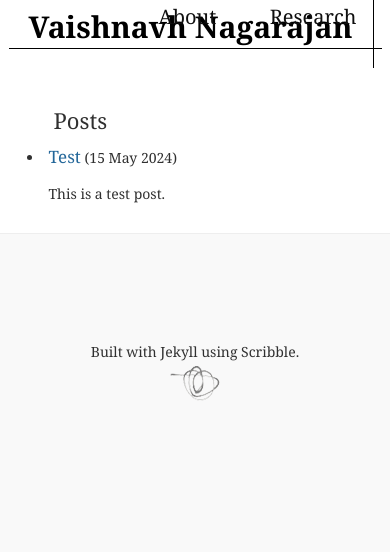
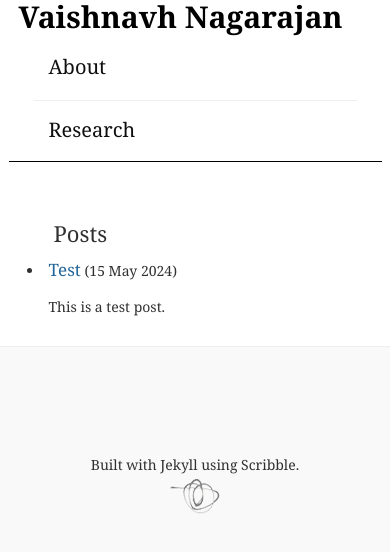
Before and after one commit to vaishnavh/vaishnavh.github.io, a plain HTML site: page blog/index.html in a window 390 px wide. Shown: the top 552 px of the page. Drawn offline with Linux system fonts and the light colour scheme; a web font is replaced by a local one.

Commit message:
Edited responsiveness

```diff
--- a/stylesheets/style.css
+++ b/stylesheets/style.css
@@ -500,8 +500,29 @@ li { padding: 0 5px;  margin-left: 20px;}
     flex-direction: column; /* Make it vertical on smaller screens */
     align-items: stretch; /* Take up full width of the screen */
   }
-  .navigation-item {
-    text-align: center; /* Center the text */
+  .menu { /* Target the container of your links */
+    display: flex;
+    flex-direction: column; /* Stack the links vertically */
+    align-items: stretch; /* Make links take full width */
+  }
+  .menu a { /* Target the link elements */
+    text-align: left; /* Center the text */
+    padding: 15px; /* Add spacing */
+    border-top: 1px solid #eee; /* Add a separator */
+  }
+  .menu a:first-child {
+    border-top: none; /* Remove top border for the first item */
+  }
+  .navigation .logo {
+    position: static; /* Remove absolute positioning on mobile */
+    margin-bottom: 50px; /* Add some space below the logo */
+    text-align: center; /* Center the logo text */
+  }
+
+  .navigation .logo a {
+    border-right: none; /* Remove the border on mobile */
+    padding: 10px; /* Adjust logo padding */
+    display: block; /* Make the logo link take full width */
   }
 }
 
```
